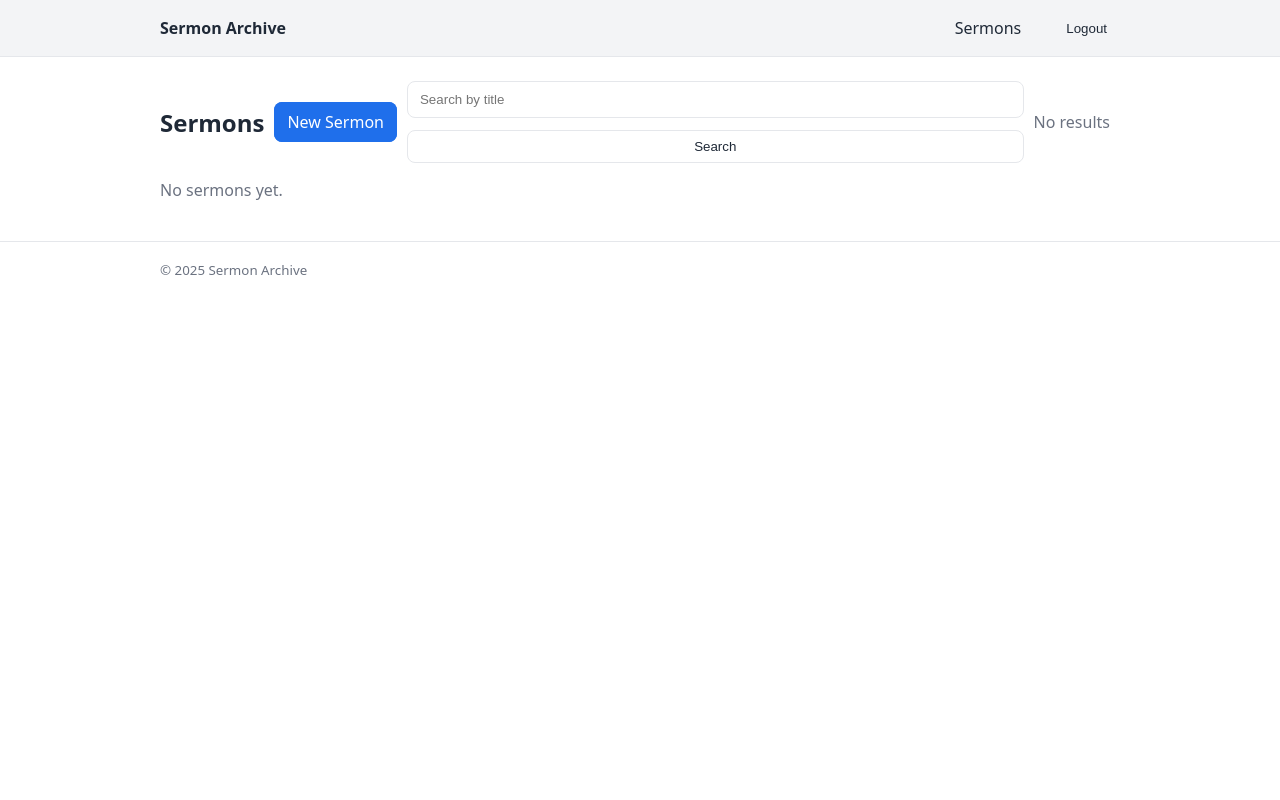
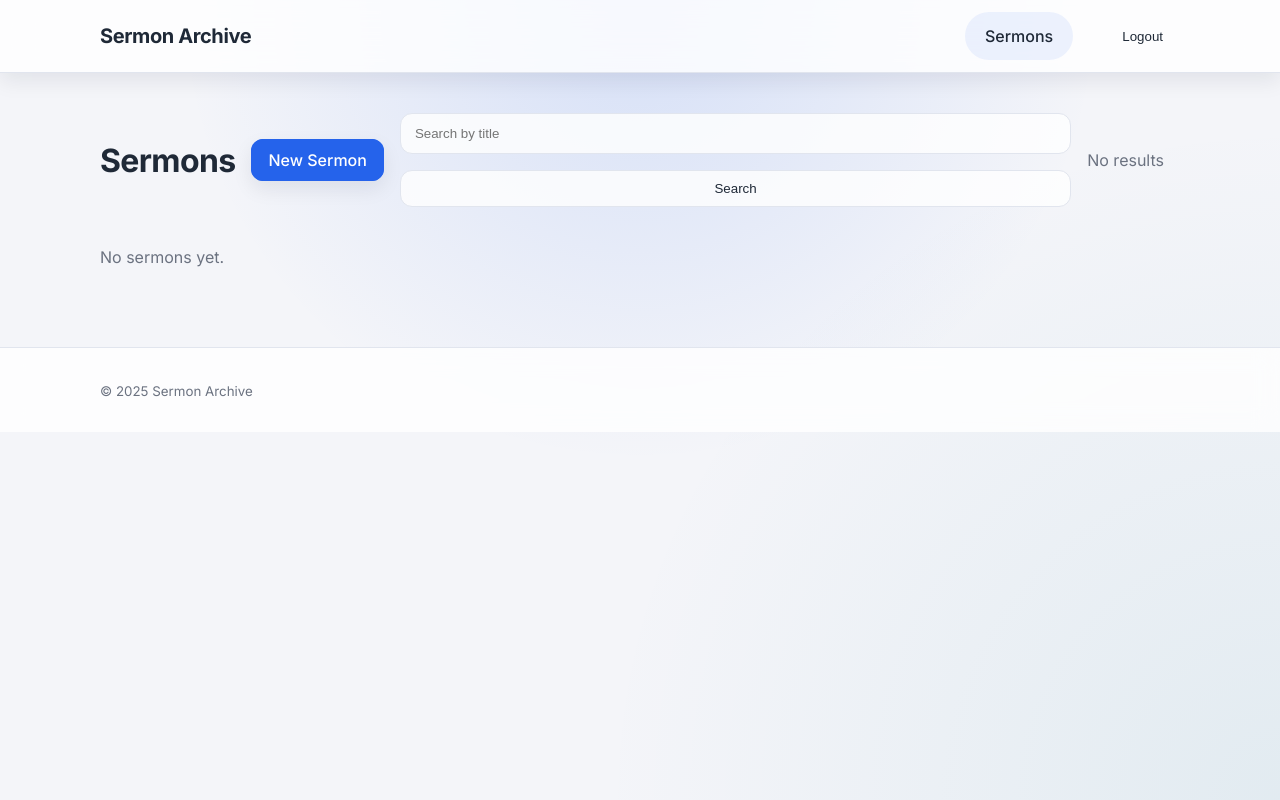
Before and after one commit to Bla005-1/sermon_archive, a Django app: page / in a window 1280 px wide. Run offline with Django 5.2, Linux system fonts and the light colour scheme; the visitor is signed in with stand-in values (Sample User, id 1); data that the repository does not hold is empty; some libraries are stand-ins or nearby versions.

Commit message:
Refresh frontend styling

```diff
--- a/sermon_site/static/css/app.css
+++ b/sermon_site/static/css/app.css
@@ -1,96 +1,105 @@
 /* Base */
 :root{
-  --bg: #ffffff;
+  --bg: #f4f5f9;
+  --surface: rgba(255, 255, 255, 0.8);
   --fg: #1f2937;
   --muted: #6b7280;
-  --border: #e5e7eb;
-  --brand: #1f6feb;
+  --border: #e1e5ee;
+  --brand: #2563eb;
   --brand-fg: #ffffff;
-  --accent: #f3f4f6;
-  --danger: #b91c1c;
+  --accent: rgba(37, 99, 235, 0.08);
+  --danger: #dc2626;
+  --shadow-sm: 0 8px 20px rgba(15, 23, 42, 0.08);
 }
 @media (prefers-color-scheme: dark){
   :root{
-    --bg: #0b0f14;
+    --bg: #050910;
+    --surface: rgba(15, 23, 42, 0.7);
     --fg: #e5e7eb;
     --muted: #9ca3af;
-    --border: #263241;
+    --border: rgba(148, 163, 184, 0.2);
     --brand: #3b82f6;
     --brand-fg: #0b0f14;
-    --accent: #0f1720;
-    --danger: #ef4444;
+    --accent: rgba(59, 130, 246, 0.16);
+    --danger: #f87171;
+    --shadow-sm: 0 12px 24px rgba(8, 47, 73, 0.45);
   }
 }
 html,body{height:100%}
 body{
-  font-family: system-ui, Segoe UI, Roboto, Helvetica, Arial, sans-serif;
-  background: var(--bg);
+  font-family: "Inter", system-ui, -apple-system, Segoe UI, Roboto, Helvetica, Arial, sans-serif;
+  background: radial-gradient(circle at top, rgba(37, 99, 235, 0.15), transparent 45%),
+              radial-gradient(circle at bottom right, rgba(14, 116, 144, 0.08), transparent 45%),
+              var(--bg);
   color: var(--fg);
   margin:0;
+  min-height:100vh;
+  -webkit-font-smoothing: antialiased;
 }
 a{color:inherit;text-decoration:none}
 a:hover{text-decoration:underline}
 
 /* Layout */
-.container{max-width: 960px; margin: 0 auto; padding: 0 16px}
-.content{padding: 24px 0}
-.site-header{border-bottom:1px solid var(--border); background: var(--accent)}
-.site-footer{border-top:1px solid var(--border); padding:16px 0; color:var(--muted)}
-.header-inner{display:flex; align-items:center; gap:16px; min-height:56px}
-.brand{font-weight:700}
-.nav{display:flex; gap:12px; margin-left: auto}
-.nav-link{padding:6px 8px; border-radius:6px}
-.nav-link:hover{background:var(--accent); text-decoration:none}
-.logout{margin-left: 8px}
+.container{max-width: 1080px; margin: 0 auto; padding: 0 24px}
+.content{padding: 40px 0 64px; display:flex; flex-direction:column; gap:24px}
+.site-header{position:sticky; top:0; z-index:10; backdrop-filter:blur(16px); background:var(--surface); border-bottom:1px solid var(--border); box-shadow:var(--shadow-sm)}
+.site-footer{border-top:1px solid var(--border); padding:32px 0; color:var(--muted); background:var(--surface); backdrop-filter:blur(12px)}
+.header-inner{display:flex; align-items:center; gap:16px; min-height:72px}
+.brand{font-weight:700; font-size:1.25rem; letter-spacing:-0.02em}
+.nav{display:flex; gap:4px; margin-left: auto; padding:4px; border-radius:999px; background:rgba(37, 99, 235, 0.08)}
+.nav-link{padding:10px 16px; border-radius:999px; font-weight:500; transition:background .2s ease, transform .2s ease}
+.nav-link:hover{background:rgba(37, 99, 235, 0.16); text-decoration:none; transform:translateY(-1px)}
+.logout{margin-left: 16px}
 .skip-link{position:absolute; left:-9999px}
-.skip-link:focus{left:8px; top:8px; background:var(--brand); color:var(--brand-fg); padding:8px 12px; border-radius:6px}
+.skip-link:focus{left:12px; top:16px; background:var(--brand); color:var(--brand-fg); padding:10px 14px; border-radius:999px; box-shadow:var(--shadow-sm)}
 
 /* Typography */
-.page-title{font-size:1.5rem; margin:0}
+.page-title{font-size:2rem; margin:0; letter-spacing:-0.02em}
 .muted{color:var(--muted)}
-.alerts{display:flex; flex-direction:column; gap:8px; margin-bottom:12px}
-.alert{border:1px solid var(--border); background:var(--accent); border-radius:8px; padding:8px 12px}
+.alerts{display:flex; flex-direction:column; gap:12px; margin-bottom:12px}
+.alert{border:1px solid var(--border); background:var(--surface); border-radius:14px; padding:12px 16px; box-shadow:var(--shadow-sm)}
 .sep{opacity:.6; padding:0 6px}
-hr{border:none; border-top:1px solid var(--border); margin:12px 0}
+hr{border:none; border-top:1px solid var(--border); margin:24px 0}
 
 /* Forms */
-.form, .searchbar, .row, .stack{display:flex; flex-direction:column; gap:12px}
+.form, .searchbar, .row, .stack{display:flex; flex-direction:column; gap:16px}
 .row{flex-direction:row; flex-wrap:wrap; align-items:center; gap:8px}
 .stack.gap-sm{gap:8px}
 .grid-two{display:grid; grid-template-columns:1fr; gap:12px}
 @media (min-width: 700px){.grid-two{grid-template-columns:1fr 1fr}}
 .field{display:flex; flex-direction:column; gap:6px}
-.input{padding:10px 12px; border:1px solid var(--border); border-radius:8px; background:transparent; color:inherit}
+.input{padding:12px 14px; border:1px solid var(--border); border-radius:12px; background:var(--surface); color:inherit; transition:border .2s ease, box-shadow .2s ease}
 .input[type=file]{padding:8px}
-.input:focus{outline:2px solid var(--brand); outline-offset:1px}
+.input:focus{outline:none; border-color:var(--brand); box-shadow:0 0 0 4px var(--accent)}
 .form-django p{margin:0 0 12px}
 .error{color:var(--danger)}
 
 /* Buttons */
-.btn{appearance:none; border:1px solid var(--border); background:transparent; color:inherit; padding:8px 12px; border-radius:8px; cursor:pointer}
-.btn:hover{background:var(--accent)}
-.btn-primary{background:var(--brand); border-color:var(--brand); color:var(--brand-fg)}
+.btn{appearance:none; border:1px solid var(--border); background:var(--surface); color:inherit; padding:10px 16px; border-radius:12px; cursor:pointer; font-weight:500; transition:transform .2s ease, box-shadow .2s ease, border .2s ease}
+.btn:hover{background:var(--accent); transform:translateY(-1px); box-shadow:var(--shadow-sm)}
+.btn-primary{background:var(--brand); border-color:var(--brand); color:var(--brand-fg); box-shadow:var(--shadow-sm)}
 .btn-primary:hover{filter:brightness(1.05)}
-.btn-ghost{border-color:transparent}
+.btn-ghost{border-color:transparent; background:transparent}
 .btn-danger{color:var(--danger)}
 
 /* Cards and lists */
-.card-list{display:grid; grid-template-columns:1fr; gap:12px; padding:0; list-style:none}
-@media (min-width: 700px){.card-list{grid-template-columns:1fr 1fr}}
-.card{border:1px solid var(--border); border-radius:10px; background:transparent}
-.card-link{display:block; padding:14px}
-.card-title{font-weight:600; margin-bottom:4px}
+.card-list{display:grid; grid-template-columns:1fr; gap:20px; padding:0; list-style:none}
+@media (min-width: 700px){.card-list{grid-template-columns:repeat(auto-fit, minmax(280px, 1fr))}}
+.card{border:1px solid var(--border); border-radius:18px; background:var(--surface); backdrop-filter:blur(10px); box-shadow:var(--shadow-sm); overflow:hidden; transition:transform .2s ease, box-shadow .2s ease}
+.card:hover{transform:translateY(-4px); box-shadow:0 16px 30px rgba(15, 23, 42, 0.12)}
+.card-link{display:block; padding:20px 22px}
+.card-title{font-weight:600; margin-bottom:8px; font-size:1.1rem}
 .card-meta{color:var(--muted); font-size:.95rem}
-.badge{display:inline-block; padding:2px 8px; border-radius:999px; border:1px solid var(--border); background:transparent}
+.badge{display:inline-block; padding:4px 10px; border-radius:999px; border:1px solid var(--border); background:var(--accent); font-size:.85rem; font-weight:500}
 .bullet-list{list-style:disc; margin-left:1.25rem}
 .list .empty, .card-list .empty{color:var(--muted)}
 
 /* Panels */
-.panel{border:1px solid var(--border); border-radius:10px; padding:16px; margin:16px 0; background:transparent}
-.panel-title{margin-top:0}
+.panel{border:1px solid var(--border); border-radius:16px; padding:24px; margin:16px 0; background:var(--surface); box-shadow:var(--shadow-sm)}
+.panel-title{margin-top:0; font-size:1.35rem}
 
 /* Page header */
-.page-header{display:flex; flex-direction:column; gap:10px}
+.page-header{display:flex; flex-direction:column; gap:16px}
 .page-header .actions{margin-left:auto}
 @media (min-width: 700px){
   .page-header{align-items:center; flex-direction:row; flex-wrap:wrap}
@@ -98,7 +107,7 @@ hr{border:none; border-top:1px solid var(--border); margin:12px 0}
 }
 
 /* Preview */
-.preview{padding:.5rem .75rem; background:var(--accent); border:1px solid var(--border); border-radius:8px; margin:.5rem 0}
+.preview{padding:.75rem 1rem; background:var(--surface); border:1px solid var(--border); border-radius:14px; margin:.75rem 0; box-shadow:var(--shadow-sm)}
 
 /* htmx */
 .htmx-indicator{width:14px; height:14px; border:2px solid var(--border); border-top-color:var(--brand); border-radius:50%; display:inline-block; animation:spin 1s linear infinite; opacity:0}
--- a/sermon_site/templates/base.html
+++ b/sermon_site/templates/base.html
@@ -6,6 +6,9 @@
   <meta name="viewport" content="width=device-width, initial-scale=1">
   <meta name="color-scheme" content="light dark">
   <title>{% block title %}Sermon Archive{% endblock %}</title>
+  <link rel="preconnect" href="https://fonts.googleapis.com">
+  <link rel="preconnect" href="https://fonts.gstatic.com" crossorigin>
+  <link href="https://fonts.googleapis.com/css2?family=Inter:wght@400;500;600;700&display=swap" rel="stylesheet">
   <link rel="stylesheet" href="{% static 'css/app.css' %}">
   <script src="https://unpkg.com/htmx.org@1.9.12" defer></script>
 </head>
```
